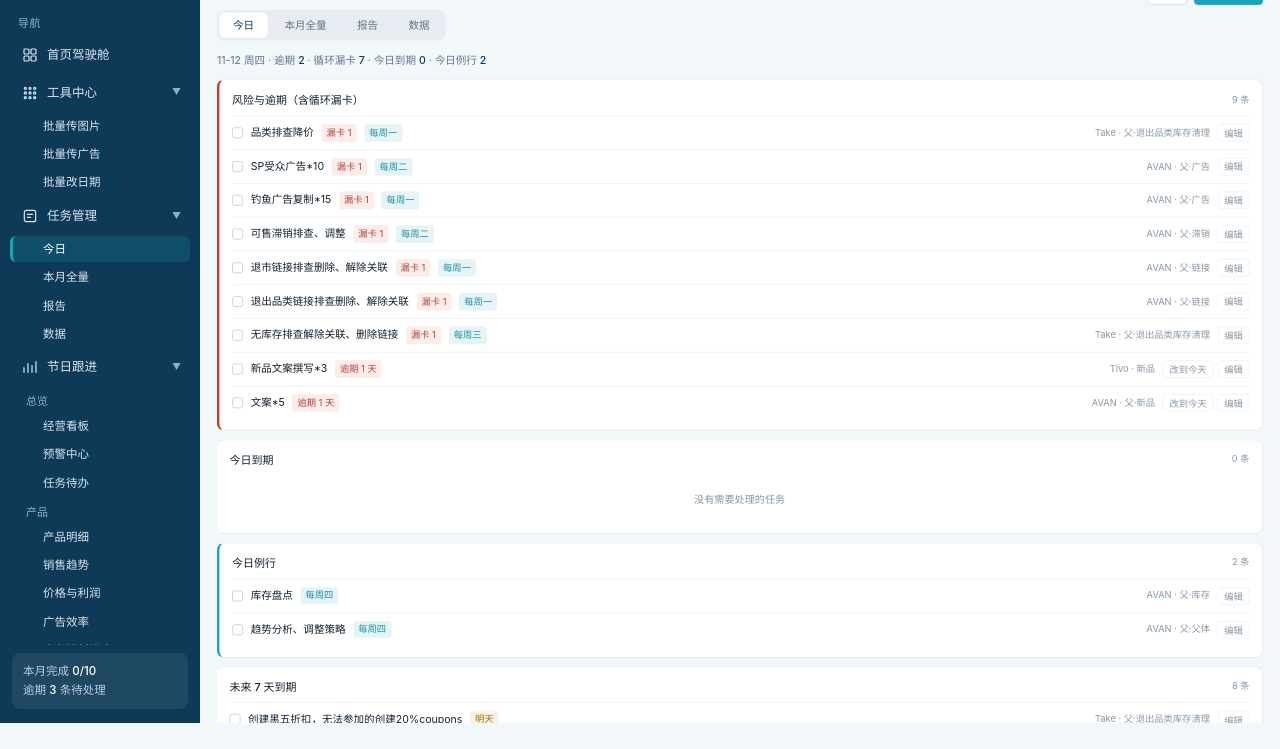
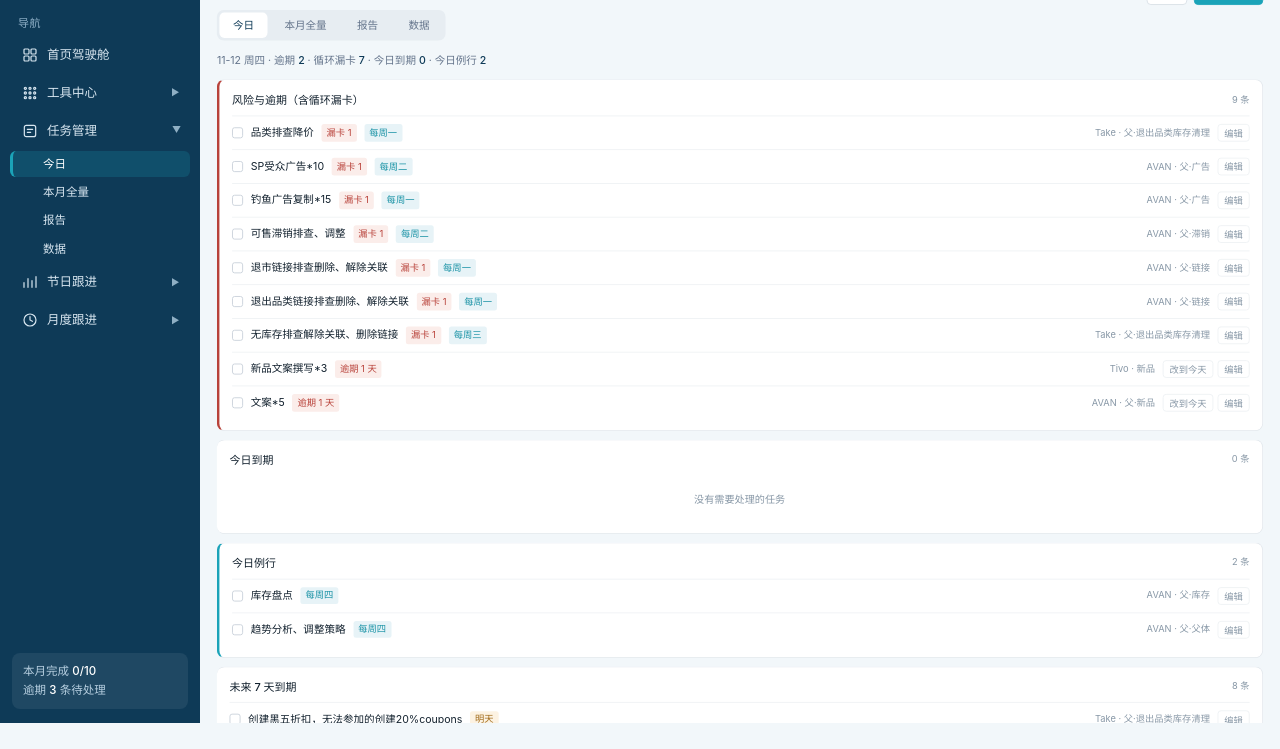
Before and after one commit to 0507H/Amazon-Holiday, a plain HTML site: page index.html in a window 1280 px wide. Both pictures are taken after a click on the button "+ 新建任务". Shown: the part 77-826 px from the top of the page. Drawn offline with Linux system fonts and the light colour scheme.

Commit message:
ui: 侧边栏分组默认全收缩，回首页自动收起，深链自动展开对应分组

```diff
--- a/index.html
+++ b/index.html
@@ -474,11 +474,25 @@ function esc(s){
 function setCrumb(text){ $('crumb').innerHTML = '运营工作台 <span class="sep">/</span> <span class="cur">' + esc(text) + '</span>'; }
 function clearOn(){ nav.querySelectorAll('.row').forEach(r => r.classList.remove('on')); }
 
+function expandGroup(itemsEl){
+  if(!itemsEl) return;
+  itemsEl.classList.remove('closed');
+  const c = $('caret' + itemsEl.id.replace(/Items$/,'').replace(/^./, ch => ch.toUpperCase()));
+  if(c) c.classList.remove('closed');
+}
+function collapseGroups(){
+  nav.querySelectorAll('.items').forEach(it => {
+    it.classList.add('closed');
+    const c = $('caret' + it.id.replace(/Items$/,'').replace(/^./, ch => ch.toUpperCase()));
+    if(c) c.classList.add('closed');
+  });
+}
 function showHome(){
   wrap.classList.remove('on'); dash.classList.remove('hidden');
   clearOn(); nav.querySelector('[data-home]').classList.add('on');
   setCrumb('首页驾驶舱'); frame.removeAttribute('src'); curTool = null;
   document.title = '运营工作台/首页驾驶舱';
+  collapseGroups();
   render();
 }
 
@@ -505,6 +519,7 @@ function openTool(key, sub){
   clearOn();
   const el = nav.querySelector('[data-tool="' + key + '"]' + (sub ? '[data-sub="' + sub + '"]' : ''));
   if(el) el.classList.add('on');
+  if(el && el.parentElement && el.parentElement.classList.contains('items')) expandGroup(el.parentElement);
   dash.classList.add('hidden'); wrap.classList.add('on');
   requestAnimationFrame(fitFrame);
   if(curTool === key){
```
